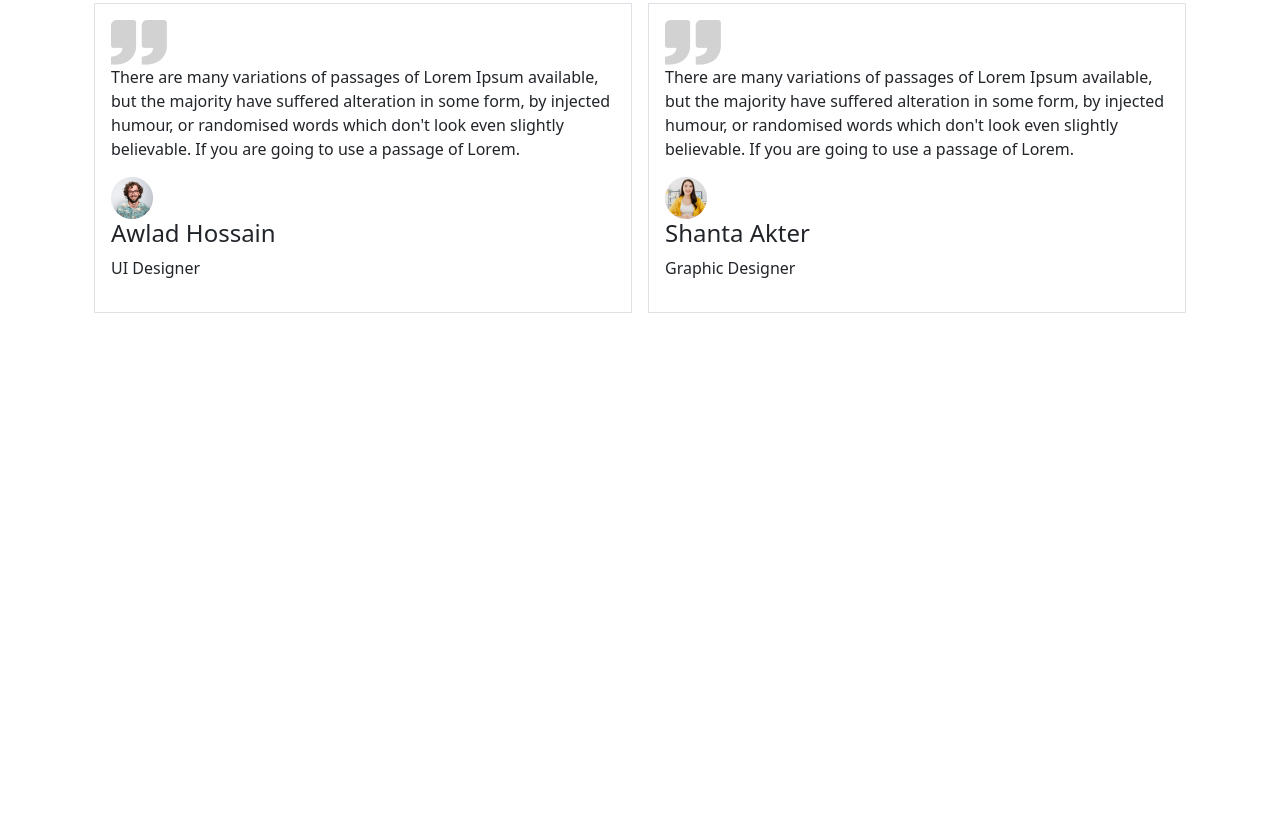
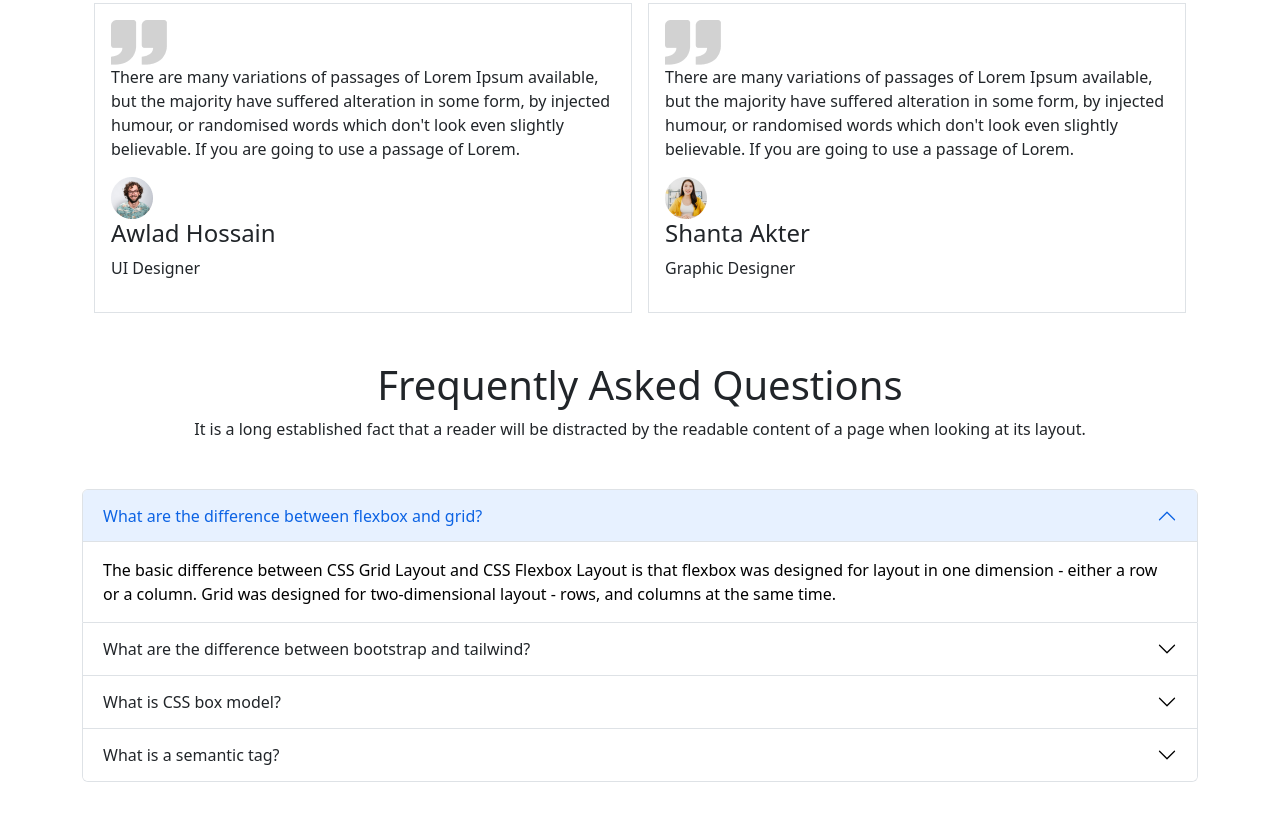
Before and after one commit to kabir-AK/Pro-Edu-Course-Website, a plain HTML site: page index.html in a window 1280 px wide. Shown: the part 3315-4135 px from the top of the page. Before the commit the page ends 3676 px from the top, so only its background shows below. Drawn offline with nearby package versions, Linux system fonts and the light colour scheme.

Commit message:
Accordion

```diff
--- a/index.html
+++ b/index.html
@@ -454,6 +454,86 @@
     <!-- Students Feedback End -->
 
 
+    <!-- Accordion Start -->
+
+    <section class="container my-5">
+        <div class="text-center my-5">
+            <h1>Frequently Asked Questions</h1>
+            <p>It is a long established fact that a reader will be distracted by the readable content of a page when
+                looking at its layout.</p>
+        </div>
+
+        <div class="accordion" id="accordionExample">
+            <div class="accordion-item">
+                <h2 class="accordion-header" id="headingOne">
+                    <button class="accordion-button" type="button" data-bs-toggle="collapse"
+                        data-bs-target="#collapseOne" aria-expanded="true" aria-controls="collapseOne">
+                        What are the difference between flexbox and grid?
+                    </button>
+                </h2>
+                <div id="collapseOne" class="accordion-collapse collapse show" aria-labelledby="headingOne"
+                    data-bs-parent="#accordionExample">
+                    <div class="accordion-body">
+                        The basic difference between CSS Grid Layout and CSS Flexbox Layout is that flexbox was designed
+                        for layout in one dimension - either a row or a column. Grid was designed for two-dimensional
+                        layout - rows, and columns at the same time.
+                    </div>
+                </div>
+            </div>
+            <div class="accordion-item">
+                <h2 class="accordion-header" id="headingTwo">
+                    <button class="accordion-button collapsed" type="button" data-bs-toggle="collapse"
+                        data-bs-target="#collapseTwo" aria-expanded="false" aria-controls="collapseTwo">
+                        What are the difference between bootstrap and tailwind?
+                    </button>
+                </h2>
+                <div id="collapseTwo" class="accordion-collapse collapse" aria-labelledby="headingTwo"
+                    data-bs-parent="#accordionExample">
+                    <div class="accordion-body">
+                        Bootstrap comes with a set of pre-styled responsive, mobile-first components that possess a
+                        definite UI kit. Tailwind CSS uses a set of utility classes to create a neat UI with more
+                        flexibility and uniqueness
+                    </div>
+                </div>
+            </div>
+            <div class="accordion-item">
+                <h2 class="accordion-header" id="headingThree">
+                    <button class="accordion-button collapsed" type="button" data-bs-toggle="collapse"
+                        data-bs-target="#collapseThree" aria-expanded="false" aria-controls="collapseThree">
+                        What is CSS box model?
+                    </button>
+                </h2>
+                <div id="collapseThree" class="accordion-collapse collapse" aria-labelledby="headingThree"
+                    data-bs-parent="#accordionExample">
+                    <div class="accordion-body">
+                        The CSS box model is essentially a box that wraps around every HTML element. It consists of:
+                        margins, borders, padding, and the actual content.
+                    </div>
+                </div>
+            </div>
+            <div class="accordion-item">
+                <h2 class="accordion-header" id="headingThree">
+                    <button class="accordion-button collapsed" type="button" data-bs-toggle="collapse"
+                        data-bs-target="#collapseFour" aria-expanded="false" aria-controls="collapseFour">
+                        What is a semantic tag?
+                    </button>
+                </h2>
+                <div id="collapseFour" class="accordion-collapse collapse" aria-labelledby="headingFour"
+                    data-bs-parent="#accordionExample">
+                    <div class="accordion-body">
+                        The HTML semantics refers to the tags that provide meaning to an HTML page rather than just
+                        presentation. It makes HTML more comprehensible by better defining the different sections and
+                        layout of web pages.
+                    </div>
+                </div>
+            </div>
+        </div>
+
+    </section>
+
+    <!-- Accordion End -->
+
+
     <script src="https://cdn.jsdelivr.net/npm/bootstrap@5.2.0/dist/js/bootstrap.bundle.min.js"
         integrity="sha384-A3rJD856KowSb7dwlZdYEkO39Gagi7vIsF0jrRAoQmDKKtQBHUuLZ9AsSv4jD4Xa"
         crossorigin="anonymous"></script>
```
